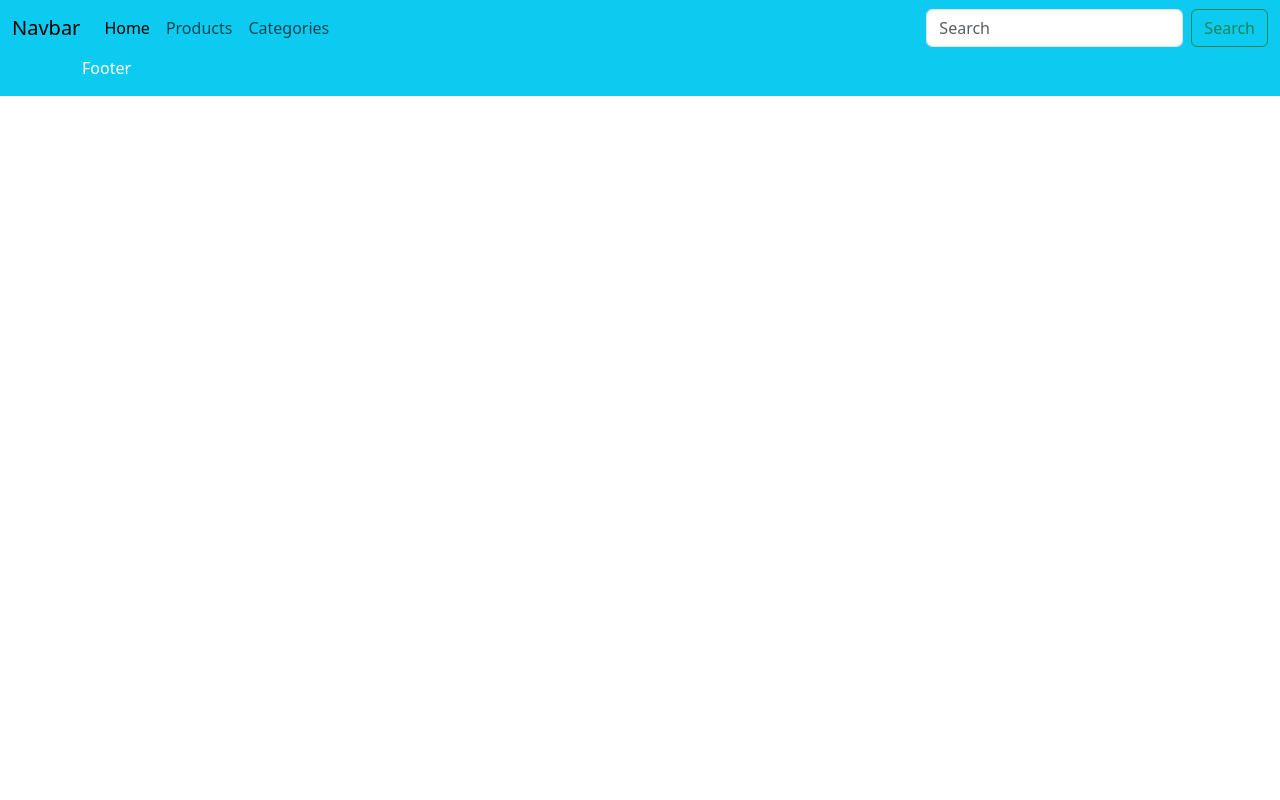
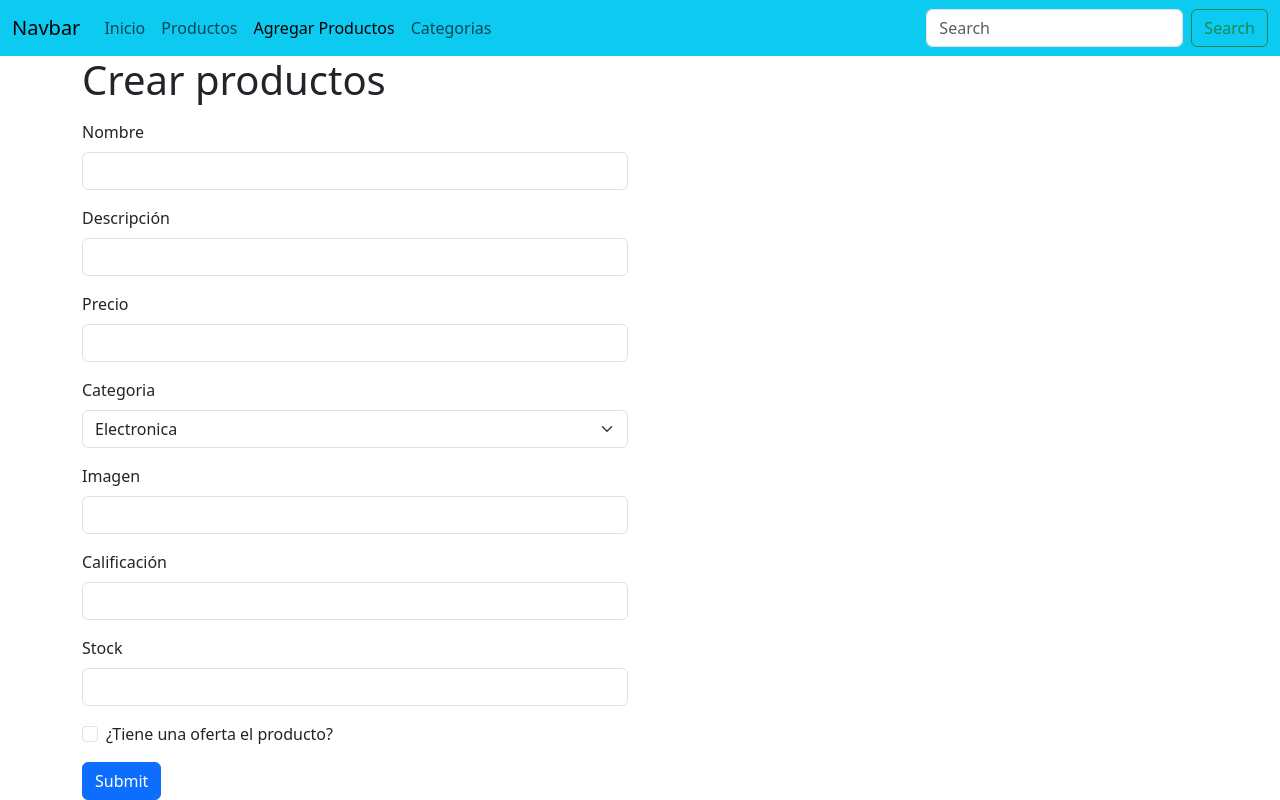
Before and after one commit to Jetix24/Pruena-Zenova, a React (Create React App) app: page /addProducts in a window 1280 px wide. Built offline with nearby package versions, Linux system fonts and the light colour scheme.

Commit message:
Update: AddProducts inputs

```diff
--- a/src/App.js
+++ b/src/App.js
@@ -3,8 +3,9 @@ import { Routes, Route } from "react-router-dom";
 import Header from "./component/Header";
 import Home from "./component/Home";
 import ProductsList from "./component/ProductsList";
+import AddProducts from "./component/AddProducts";
 import CategoriesList from "./component/CategoriesList";
-import Footer from "./component/Footer";
+// import Footer from "./component/Footer";
 
 function App() {
   return (
@@ -13,9 +14,10 @@ function App() {
       <Routes>
         <Route path="/" element={<Home />} />
         <Route path="/products" element={<ProductsList />} />
+        <Route path="/addProducts" element={<AddProducts />} />
         <Route path="/categories" element={<CategoriesList />} />
       </Routes>
-      <Footer />
+      {/* <Footer /> */}
     </div>
   );
 }
--- a/src/Style.css
+++ b/src/Style.css
@@ -1,38 +1,4 @@
-.App {
-  text-align: center;
+* {
+  margin: 0px;
+  padding: 0px;
 }
-
-.App-logo {
-  height: 40vmin;
-  pointer-events: none;
-}
-
-@media (prefers-reduced-motion: no-preference) {
-  .App-logo {
-    animation: App-logo-spin infinite 20s linear;
-  }
-}
-
-.App-header {
-  background-color: #282c34;
-  min-height: 100vh;
-  display: flex;
-  flex-direction: column;
-  align-items: center;
-  justify-content: center;
-  font-size: calc(10px + 2vmin);
-  color: white;
-}
-
-.App-link {
-  color: #61dafb;
-}
-
-@keyframes App-logo-spin {
-  from {
-    transform: rotate(0deg);
-  }
-  to {
-    transform: rotate(360deg);
-  }
-}
--- /dev/null
+++ b/src/component/AddProducts.js
@@ -0,0 +1,191 @@
+import React, { useState } from "react";
+import axios from "axios";
+import { useNavigate } from "react-router-dom";
+
+export default function AddProducts() {
+  const navigate = useNavigate();
+  const [formvalue, setFormValue] = useState({
+    name: "",
+    description: "",
+    price: "",
+    category: "",
+    image: "",
+    score: "",
+    stock: "",
+    onOffer: false, // Inicialmente es falso
+    discount: "",
+  });
+  const [message, setMessage] = useState("");
+
+  const handleInput = (e) => {
+    setFormValue({ ...formvalue, [e.target.id]: e.target.value }); // Actualiza el estado según el input
+  };
+
+  const handleCheckboxChange = (event) => {
+    const { id, checked } = event.target;
+    setFormValue({ ...formvalue, [id]: checked }); // Actualiza el estado con el valor booleano del checkbox
+  };
+
+  const handleSubmit = async (e) => {
+    e.preventDefault();
+    console.log(formvalue);
+    const formData = {
+      name: formvalue.name,
+      description: formvalue.description,
+      price: formvalue.price,
+      category: formvalue.category,
+      score: formvalue.score,
+      image: formvalue.image,
+      stock: formvalue.stock,
+      onOffer: formvalue.onOffer,
+      discount: formvalue.discount,
+    };
+
+    try {
+      const res = await axios.post(
+        "http://localhost:8081/apiRest/products.php",
+        formData
+      );
+      console.log("Respuesta del servidor:", res.data); // Muestra la respuesta del servidor
+      setMessage(res.data.success); // Muestra el mensaje de éxito
+      setTimeout(() => {
+        navigate("/products");
+      }, 2000);
+    } catch (error) {
+      console.error("Error al enviar los datos:", error); // Muestra el error en la consola
+    }
+  };
+
+  return (
+    <div>
+      <div className="container">
+        <div className="row">
+          <div className="col-md-6">
+            <h1>Crear productos</h1>
+            <p className="text-success">{message}</p>
+            <form onSubmit={handleSubmit}>
+              <div className="mb-3">
+                <label htmlFor="name" className="form-label">
+                  Nombre
+                </label>
+                <input
+                  type="text"
+                  className="form-control"
+                  value={formvalue.name}
+                  id="name"
+                  onChange={handleInput}
+                />
+              </div>
+              <div className="mb-3">
+                <label htmlFor="description" className="form-label">
+                  Descripción
+                </label>
+                <input
+                  type="text"
+                  className="form-control"
+                  value={formvalue.description}
+                  id="description"
+                  onChange={handleInput}
+                />
+              </div>
+              <div className="mb-3">
+                <label htmlFor="number" className="form-label">
+                  Precio
+                </label>
+                <input
+                  type="number"
+                  className="form-control"
+                  value={formvalue.price}
+                  id="price"
+                  onChange={handleInput}
+                />
+              </div>
+              <div className="mb-3">
+                <label htmlFor="category" className="form-label">
+                  Categoria
+                </label>
+                <select
+                  id="category"
+                  className="form-select"
+                  value={formvalue.category}
+                  placeholder="Selecciona una categoría"
+                  onChange={handleInput}
+                >
+                  <option value="1">Electronica</option>
+                  <option value="2">Ropa y Accesorios</option>
+                  <option value="3">Juguetes</option>
+                </select>
+              </div>
+              <div className="mb-3">
+                <label htmlFor="image" className="form-label">
+                  Imagen
+                </label>
+                <input
+                  type="text"
+                  className="form-control"
+                  value={formvalue.image}
+                  id="image"
+                  onChange={handleInput}
+                />
+              </div>
+              <div className="mb-3">
+                <label htmlFor="score" className="form-label">
+                  Calificación
+                </label>
+                <input
+                  type="number"
+                  className="form-control"
+                  value={formvalue.score}
+                  id="score"
+                  onChange={handleInput}
+                />
+              </div>
+              <div className="mb-3">
+                <label htmlFor="stock" className="form-label">
+                  Stock
+                </label>
+                <input
+                  type="text"
+                  className="form-control"
+                  value={formvalue.stock}
+                  id="stock"
+                  onChange={handleInput}
+                />
+              </div>
+              <div className="mb-3 form-check">
+                <input
+                  type="checkbox"
+                  className="form-check-input"
+                  checked={formvalue.onOffer} // Vincula el estado del checkbox
+                  id="onOffer"
+                  onChange={handleCheckboxChange} // Maneja el cambio del checkbox
+                />
+                <label className="form-check-label" htmlFor="onOffer">
+                  ¿Tiene una oferta el producto?
+                </label>
+              </div>
+              {formvalue.onOffer && ( // Muestra el campo de descuento solo si el checkbox está marcado
+                <div className="mb-3">
+                  <label htmlFor="discount" className="form-label">
+                    Descuento
+                  </label>
+                  <input
+                    type="number"
+                    className="form-control"
+                    id="discount"
+                    value={formvalue.discount}
+                    placeholder="Ingrese el descuento (%)"
+                    onChange={handleInput}
+                  />
+                </div>
+              )}
+              <button type="submit" className="btn btn-primary">
+                Submit
+              </button>
+            </form>
+          </div>
+        </div>
+      </div>
+    </div>
+  );
+}
--- a/src/component/Header.js
+++ b/src/component/Header.js
@@ -1,14 +1,14 @@
 import React from "react";
-import { Link } from "react-router-dom";
+import { NavLink } from "react-router-dom";
 
 export default function Header() {
   return (
     <div>
       <nav className="navbar navbar-expand-lg bg-info">
         <div className="container-fluid">
-          <Link to="/" className="navbar-brand">
+          <NavLink to="/" className="navbar-brand">
             Navbar
-          </Link>
+          </NavLink>
           <button
             className="navbar-toggler"
             type="button"
@@ -23,19 +23,24 @@ export default function Header() {
           <div className="collapse navbar-collapse" id="navbarSupportedContent">
             <ul className="navbar-nav me-auto mb-2 mb-lg-0">
               <li className="nav-item">
-                <Link to="/" className="nav-link active" aria-current="page">
-                  Home
-                </Link>
+                <NavLink to="/" className="nav-link" aria-current="page">
+                  Inicio
+                </NavLink>
               </li>
               <li className="nav-item">
-                <Link to="products" className="nav-link">
-                  Products
-                </Link>
+                <NavLink to="products" className="nav-link">
+                  Productos
+                </NavLink>
               </li>
               <li className="nav-item">
-                <Link to="categories" className="nav-link">
-                  Categories
-                </Link>
+                <NavLink to="addproducts" className="nav-link">
+                  Agregar Productos
+                </NavLink>
+              </li>
+              <li className="nav-item">
+                <NavLink to="categories" className="nav-link">
+                  Categorias
+                </NavLink>
               </li>
             </ul>
             <form className="d-flex" role="search">
```
